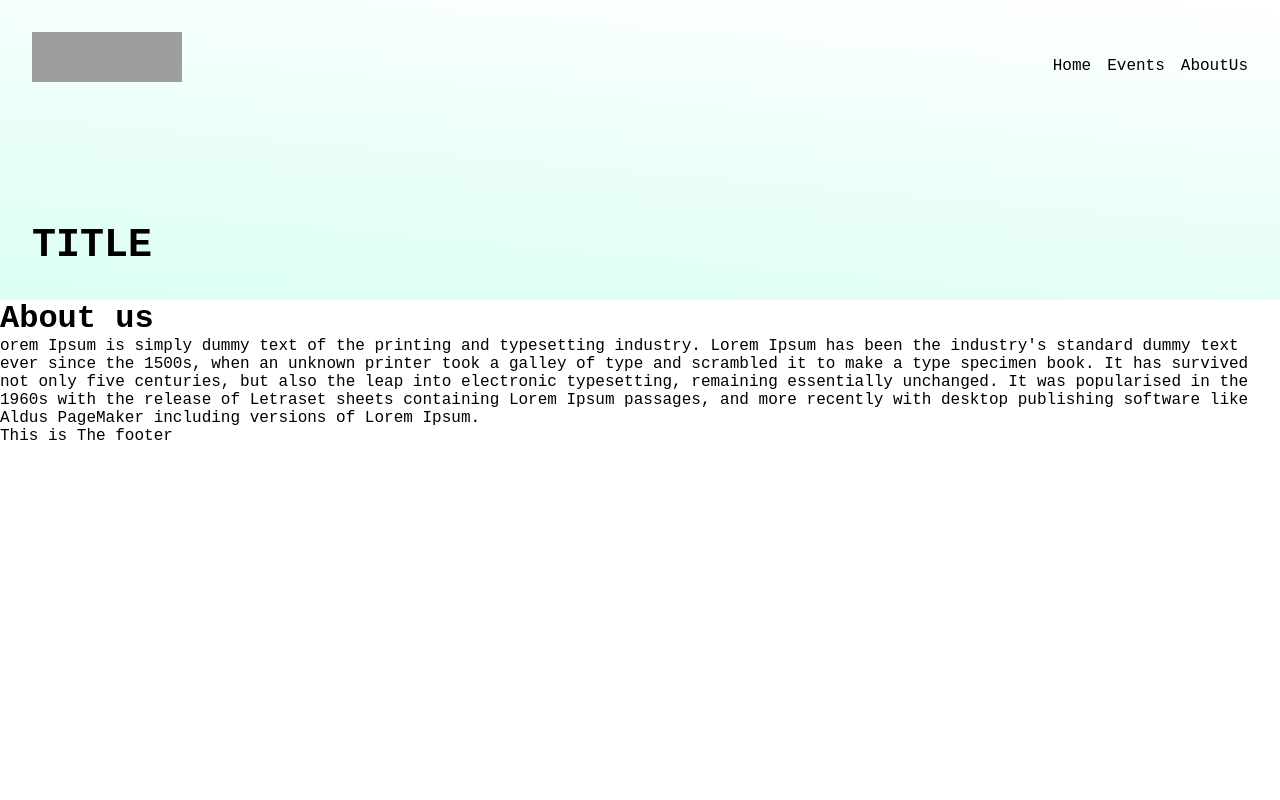
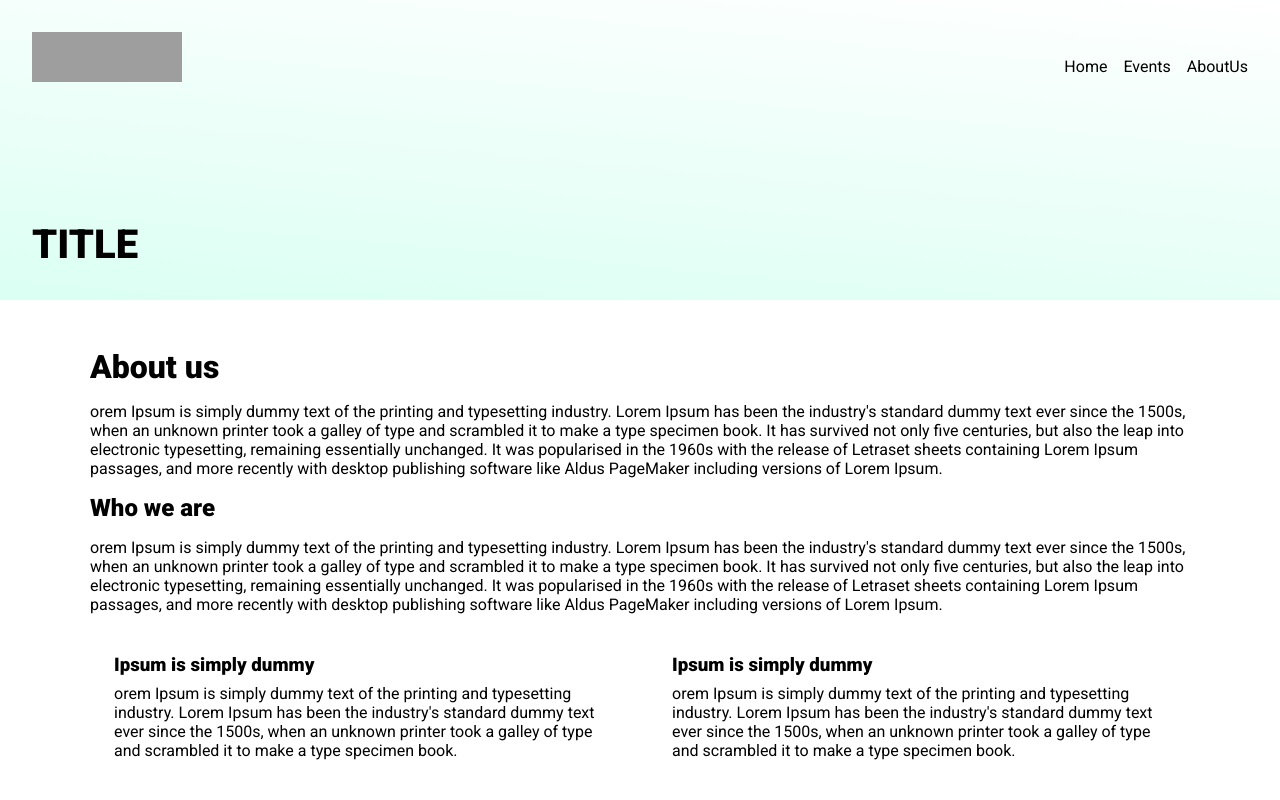
Before and after one commit to Ikamrava/events_app, a Next.js app: page /about-us in a window 1280 px wide. Shown: the top 800 px of the page. Built offline with nearby package versions, Linux system fonts and the light colour scheme; grey boxes are pictures that could not be loaded.

Commit message:
styel for pages

```diff
--- a/pages/_app.js
+++ b/pages/_app.js
@@ -1,5 +1,5 @@
 import '../styles/globals.css'
-import "../styles/Home.module.css"
+import styles from "../styles/Home.module.css"
 import MainLayout from '../src/componnents/MainLayout'
 import Head from 'next/head'
 
@@ -12,9 +12,10 @@ export default function App({ Component, pageProps }) {
         <meta name="description" content="Generated by create next app" />
         <meta name="viewport" content="width=device-width, initial-scale=1" />
         <link rel="icon" href="/favicon.ico" />
+        <link href="https://fonts.googleapis.com/css2?family=Roboto:wght@400;900&display=swap" rel="stylesheet"></link>
       </Head>
      <MainLayout>
-      <main>
+      <main className={styles.main}>
         <Component {...pageProps} />
       </main>
 
--- a/pages/about-us.js
+++ b/pages/about-us.js
@@ -1,10 +1,39 @@
 import React from 'react'
+import styles from "/styles/Home.module.css"
 
 function AboutUsPage() {
   return (
-    <div>
-      <h1>About us</h1>
+    <div className={styles.about_textWrapper}>
+      <h1 className={styles.about_text}>About us</h1>
       <p>orem Ipsum is simply dummy text of the printing and typesetting industry. Lorem Ipsum has been the industry's standard dummy text ever since the 1500s, when an unknown printer took a galley of type and scrambled it to make a type specimen book. It has survived not only five centuries, but also the leap into electronic typesetting, remaining essentially unchanged. It was popularised in the 1960s with the release of Letraset sheets containing Lorem Ipsum passages, and more recently with desktop publishing software like Aldus PageMaker including versions of Lorem Ipsum.</p>
+      <h2 className={styles.who_weare}>Who we are</h2>
+      <p>orem Ipsum is simply dummy text of the printing and typesetting industry. Lorem Ipsum has been the industry's standard dummy text ever since the 1500s, when an unknown printer took a galley of type and scrambled it to make a type specimen book. It has survived not only five centuries, but also the leap into electronic typesetting, remaining essentially unchanged. It was popularised in the 1960s with the release of Letraset sheets containing Lorem Ipsum passages, and more recently with desktop publishing software like Aldus PageMaker including versions of Lorem Ipsum.</p>
+      <div className={styles.smallAbout}>
+        <div>
+           <h3>Ipsum is simply dummy</h3>
+           <p>orem Ipsum is simply dummy
+          text of the printing and typesetting
+           industry. Lorem Ipsum has been the
+           industry's standard dummy text
+           ever since the 1500s, when an
+           unknown printer took a galley
+           of type and scrambled it to
+           make a type specimen book. </p>
+        </div>
+        <div>
+         <h3>Ipsum is simply dummy</h3>
+         <p>orem Ipsum is simply dummy
+          text of the printing and typesetting
+           industry. Lorem Ipsum has been the
+           industry's standard dummy text
+           ever since the 1500s, when an
+           unknown printer took a galley
+           of type and scrambled it to
+           make a type specimen book.
+           </p>
+        </div>
+        </div>
+
     </div>
   )
 }
--- a/src/componnents/Footer.jsx
+++ b/src/componnents/Footer.jsx
@@ -1,8 +1,9 @@
 import React from 'react'
+import styles from "/styles/Home.module.css"
 
 function Footer() {
   return (
-   <footer>
+   <footer className={styles.footer}>
     <p>This is The footer</p>
    </footer>
   )
--- a/src/componnents/Home.jsx
+++ b/src/componnents/Home.jsx
@@ -17,7 +17,6 @@ function Home({data}) {
             <h2>{item.title}</h2>
             <h4>{item.description}</h4>
           </div>
-
         </Link>
       </div>
     )
--- a/styles/Home.module.css
+++ b/styles/Home.module.css
@@ -1,20 +1,26 @@
 .main {
   display: flex;
   flex-direction: column;
-  padding: 1rem;
   min-height: 100vh;
   max-width: 1100px;
   margin-left: auto;
   margin-right: auto;
 }
 
-
-
 .home_body{
   display: flex;
   flex-direction: column;
   margin-top: 2rem;
+  margin-bottom: 2rem;
   margin-left: 4rem;
+  margin-right: 4rem;
+  text-align: left;
+
+}
+
+.home_body:nth-child(even) {
+  direction: rtl;
+  text-align: left;
 }
 .header {
   display: flex;
@@ -58,8 +64,9 @@
 .card {
   display: flex;
   flex-direction: row;
-  gap: 2rem;
+  gap: 6rem;
 }
+
 
 .image_wrapper{
   width: 450px;
@@ -74,10 +81,69 @@
 .text_wrapper{
   display: flex;
   flex-direction: column;
-  justify-content: flex-start;
-  width: 25%;
+  justify-content: center;
+  width: 50%;
   gap: 2rem;
-  padding-top: 2rem;
+
+}
+
+.footer{
+  padding: 1.5rem;
+  background-color: #333;
+
+}
+
+.about_textWrapper h1{
+   padding-bottom: 1rem;
+}
+
+.about_textWrapper p {
+  padding-bottom: 1rem;
+}
+.about_textWrapper h2 {
+  padding-bottom: 1rem;
+}
+
+.about_text{
+  margin-top: 3rem;
+  }
+
+
+.smallAbout{
+  display: flex;
+  flex-direction: row;
+  gap: 1rem;
+}
+
+.smallAbout div{
+  padding: 1.5rem;
+}
+
+.smallAbout p {
+  padding-top: .5rem;
+}
+.city_name{
+  text-transform: uppercase;
+  font-weight: bold;
+}
+
+.text_wrapper_event{
+  position: absolute;
+  bottom: 2rem;
+  color: white;
+  font-size: 1.5rem;
+}
+.home_body_events{
+  display: flex;
+  flex-direction: row;
+  justify-content: space-between;
+  align-items: center;
+  text-align: center;
+  gap: 1.5rem;
+  flex-wrap: wrap;
+}
+.card_events{
+  position: relative;
 }
 
 
@@ -86,8 +152,10 @@
   .home_body {
       display: flex;
       flex-direction: column;
+      text-align: left;
       margin-top: 0;
       margin-left: 0;
+      margin-right: 0;
       margin-bottom: 1rem;
     }
   .card {
@@ -102,7 +170,7 @@
       width: 100vw;
       gap: .5rem;
       padding-top: 0;
-      align-items: center;
       padding-left: .5rem;
+      text-align: left;
     }
 }
--- a/styles/globals.css
+++ b/styles/globals.css
@@ -1,42 +1,4 @@
-:root {
-  --max-width: 1100px;
-  --border-radius: 12px;
-  --font-mono: 'Roboto Mono', 'Oxygen Mono', 'Ubuntu Monospace', 'Source Code Pro',
-    'Fira Mono', 'Droid Sans Mono', 'Courier New';
-}
 
-@media (prefers-color-scheme: dark) {
-  :root {
-    --foreground-rgb: 255, 255, 255;
-    --background-start-rgb: 0, 0, 0;
-    --background-end-rgb: 0, 0, 0;
-
-    --primary-glow: radial-gradient(rgba(1, 65, 255, 0.4), rgba(1, 65, 255, 0));
-    --secondary-glow: linear-gradient(
-      to bottom right,
-      rgba(1, 65, 255, 0),
-      rgba(1, 65, 255, 0),
-      rgba(1, 65, 255, 0.3)
-    );
-
-    --tile-start-rgb: 2, 13, 46;
-    --tile-end-rgb: 2, 5, 19;
-    --tile-border: conic-gradient(
-      #ffffff80,
-      #ffffff40,
-      #ffffff30,
-      #ffffff20,
-      #ffffff10,
-      #ffffff10,
-      #ffffff80
-    );
-
-    --callout-rgb: 20, 20, 20;
-    --callout-border-rgb: 108, 108, 108;
-    --card-rgb: 100, 100, 100;
-    --card-border-rgb: 200, 200, 200;
-  }
-}
 
 * {
   box-sizing: border-box;
@@ -46,28 +8,15 @@
 
 html,
 body {
-  font-family: var(--font-mono);
+  font-family: 'Roboto', sans-serif;
+  font-weight: 400;
   max-width: 100vw;
   overflow-x: hidden;
 }
 
-body {
-  color: rgb(var(--foreground-rgb));
-  background: linear-gradient(
-      to bottom,
-      transparent,
-      rgb(var(--background-end-rgb))
-    )
-    rgb(var(--background-start-rgb));
-}
+
 
 a {
   color: inherit;
   text-decoration: none;
 }
-
-@media (prefers-color-scheme: dark) {
-  html {
-    color-scheme: dark;
-  }
-}
```
Also changed, not shown: pages/data/data.json (+9 -0 lines), pages/events/[cat]/index.js (+14 -7 lines), pages/events/index.js (+13 -6 lines).
